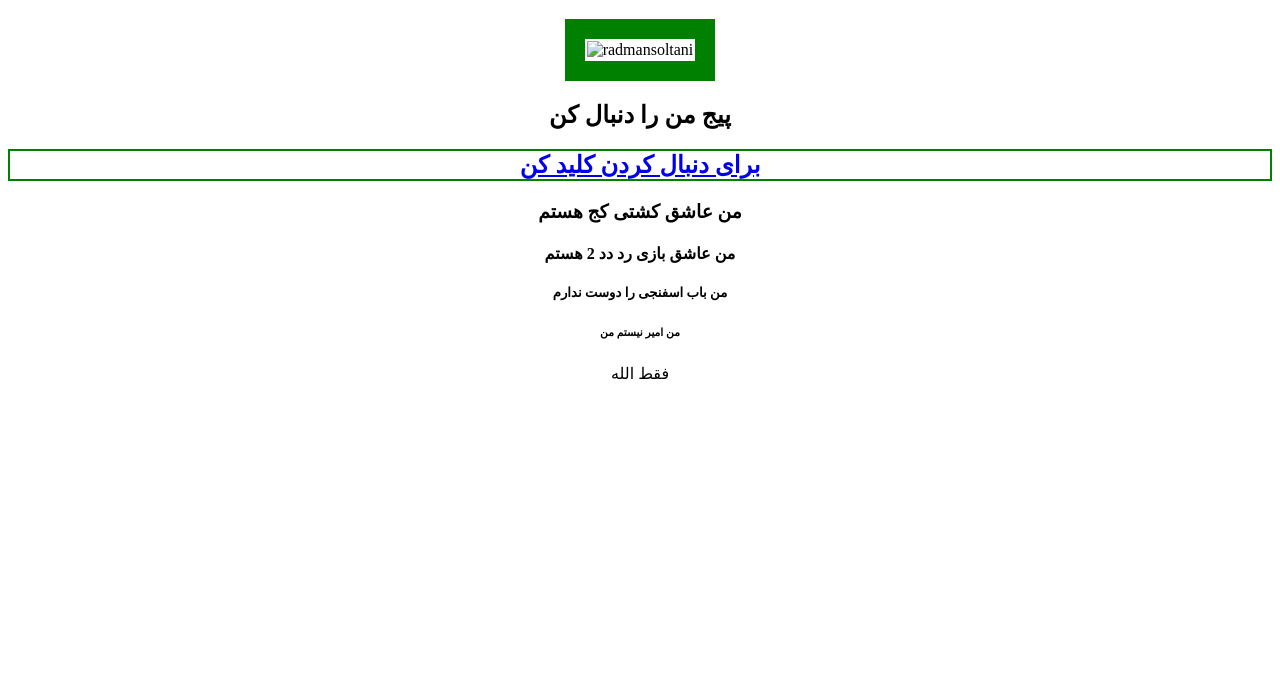
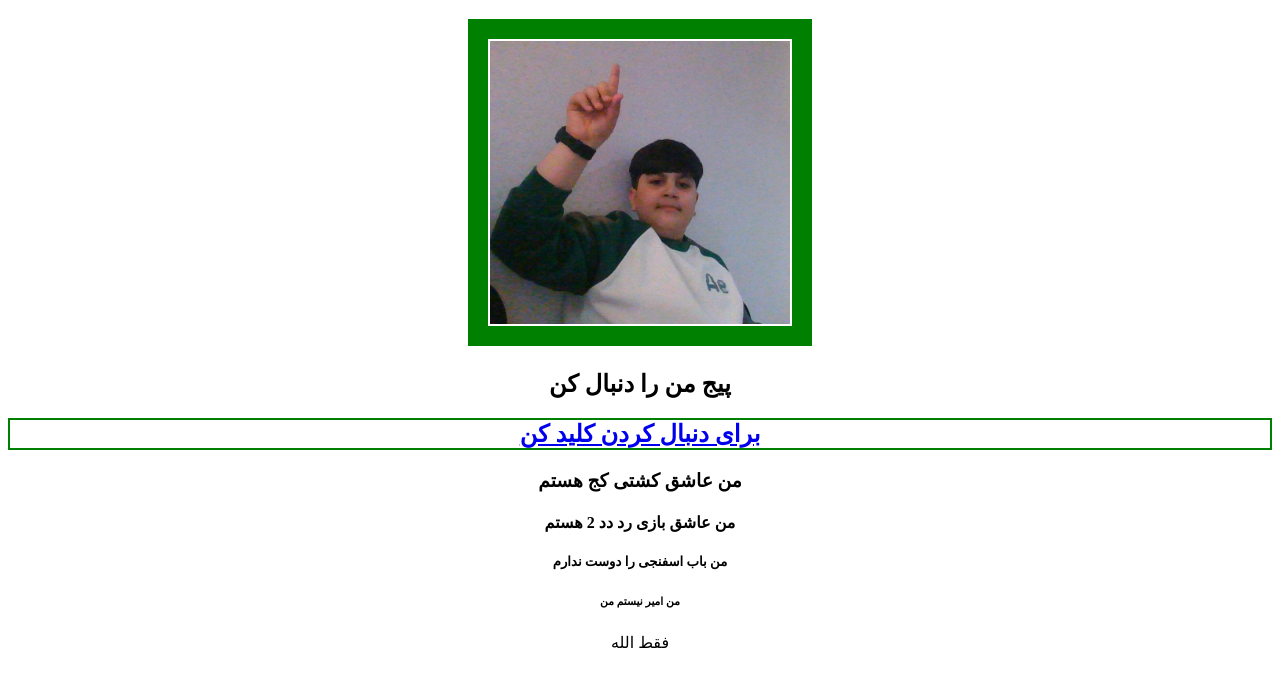
Before and after one commit to rsd-rasansoltani/radman, a plain HTML site: page index.html in a window 1280 px wide. Shown: the part 62-748 px from the top of the page. Drawn offline with Linux system fonts and the light colour scheme.

Commit message:
Update index.html

```diff
--- a/index.html
+++ b/index.html
@@ -22,7 +22,7 @@
 </head>
 <body>
     <h1>من رادمانم</h1>
-    <img src="/WIN_20250103_20_39_19_Pro.jpg" alt="radmansoltani">
+    <img src="rad.jpg" alt="radmansoltani">
     <h2>پیج من را دنبال کن</h2>
     <a href="https://www.instagram.com/radmansolt/profilecard/?igsh=MXZxZGV6Zzh6OHV5"><h2 style="border: solid 2px green;"> برای دنبال کردن کلید کن </h2></a>
     <h3>من عاشق کشتی کج هستم </h3>
```
